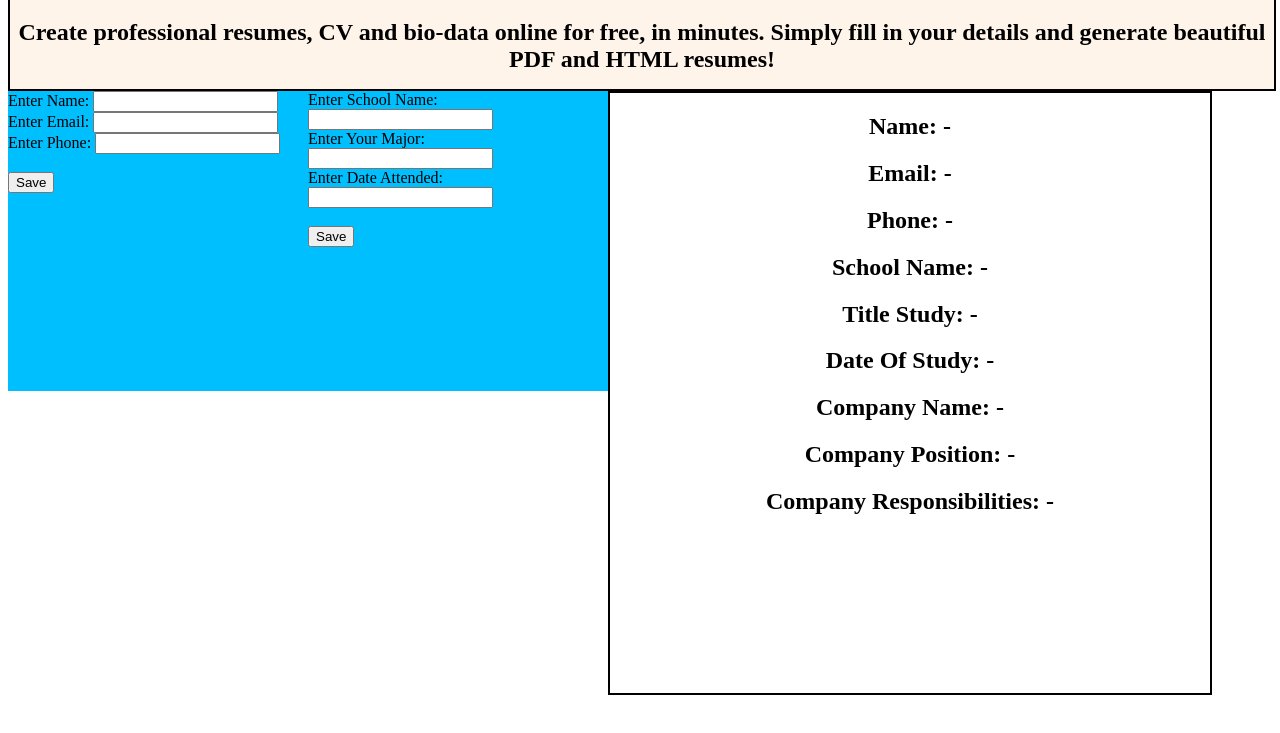
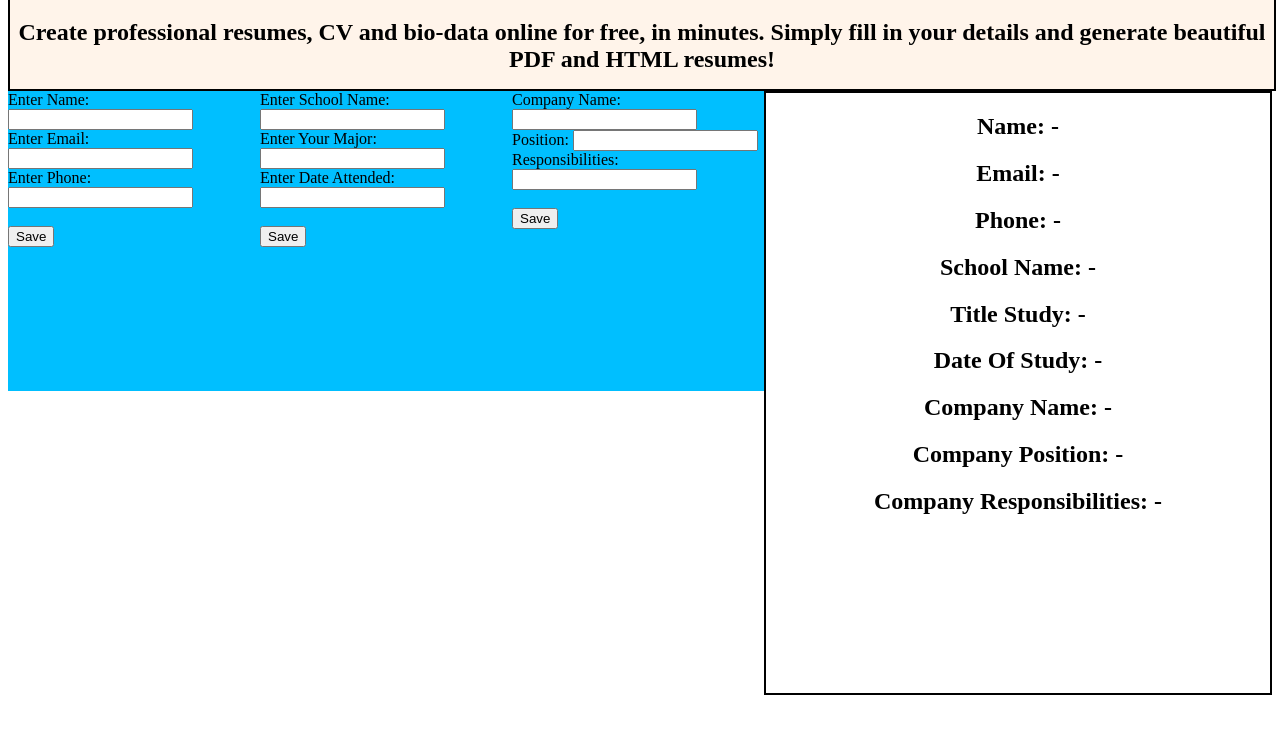
Before and after one commit to rcamach7/CV-Generator, a React app: page / in a window 1280 px wide. Shown: the part 71-804 px from the top of the page. Built offline with nearby package versions, Linux system fonts and the light colour scheme.

Commit message:
finished exp component

```diff
--- a/src/components/App.js
+++ b/src/components/App.js
@@ -3,6 +3,7 @@ import "./styling/App.css";
 import CVHeader from "./CVHeader";
 import General from "./General";
 import Education from "./Education";
+import Experience from "./Experience";
 import CVDisplay from "./CVDisplay";
 
 class App extends React.Component {
@@ -22,6 +23,7 @@ class App extends React.Component {
         }
         this.handleGeneralChange = this.handleGeneralChange.bind(this);
         this.handleEducationChange = this.handleEducationChange.bind(this);
+        this.handleExperienceChange = this.handleExperienceChange.bind(this);
     }
     // This function is passed down to its child, general. It will be triggered when user saves changes to its state properties, which in turn updates our state values.
     handleGeneralChange(name, email, phone) {
@@ -37,6 +39,14 @@ class App extends React.Component {
             schoolName: schoolName,
             titleStudy: titleStudy,
             dateStudy: dateStudy,
+        })
+    }
+
+    handleExperienceChange(companyName, companyPosition, companyResponsibilities) {
+        this.setState({
+            companyName: companyName,
+            companyPosition: companyPosition,
+            companyResponsibilities: companyResponsibilities,
         })
     }
 
@@ -57,6 +67,11 @@ class App extends React.Component {
                     {/*This component will send us any saved education info via a function call*/}
                     <Education handleEducationChange = {this.handleEducationChange} schoolName = {schoolName} titleStudy = {titleStudy} dateStudy = {dateStudy}>
                     </Education>
+
+                    {/*This component will send us any saved education info via a function call*/}
+                    <Experience handleExperienceChange = {this.handleExperienceChange} companyName = {companyName} companyPosition = {companyPosition} companyResponsibilities = {companyResponsibilities}>
+                    </Experience>
+
                     {/*Here we pass on the state to be displayed. Anytime our state variables are updated, React will take care of displaying those changes*/}
                     <CVDisplay name={name} email = {email} phone = {phone}
                         schoolName = {schoolName} titleStudy = {titleStudy} dateStudy = {dateStudy} companyName = {companyName}
--- /dev/null
+++ b/src/components/Experience.js
@@ -0,0 +1,55 @@
+import React from "react";
+import "./styling/sectionStyling.css"
+
+class Experience extends React.Component {
+    constructor(props) {
+        super(props);
+        this.state = {
+            companyName: this.props.companyName,
+            companyPosition: this.props.companyPosition,
+            companyResponsibilities: this.props.companyResponsibilities,
+        }
+    }
+
+    onChangeVal = (e) => {
+        if (e.target.id === "companyInput") {
+            this.setState({
+                companyName: e.target.value,
+            })
+        } else if (e.target.id === "positionInput") {
+            this.setState({
+                companyPosition: e.target.value,
+            })
+        } else {
+            this.setState({
+                companyResponsibilities: e.target.value,
+            })
+        }
+    }
+
+    submitFields = (e) => {
+        e.preventDefault();
+        this.props.handleExperienceChange(this.state.companyName, this.state.companyPosition, this.state.companyResponsibilities);
+    }
+
+    render() {
+        return (
+            <div className="Experience">
+                <form onSubmit={this.submitFields}>
+                    {/* onChange will update state on ANY character change in the form value, ensuring that once 'save' is clicked, the state values reflect what the user has entered.*/}
+                    <label htmlFor="companyInput">Company Name: </label>
+                    <input type="text" id="companyInput" onChange={this.onChangeVal}/><br/>
+
+                    <label htmlFor="positionInput">Position: </label>
+                    <input type="text" id="positionInput" onChange={this.onChangeVal}/><br/>
+
+                    <label htmlFor="responsibilitiesInput">Responsibilities: </label>
+                    <input type="text" id="responsibilitiesInput" onChange={this.onChangeVal}/><br/><br/>
+
+                    <button type="submit">Save</button>
+                </form>
+            </div>
+        );
+    }
+}
+export default Experience;
--- a/src/components/General.js
+++ b/src/components/General.js
@@ -28,7 +28,7 @@ class General extends React.Component {
         }
     }
     // This will invoke our parent function, and pass UP values of our current state the user requested to save.
-    submitNewName = (e) => {
+    submitFields = (e) => {
         e.preventDefault();
         this.props.handleGeneralChange(this.state.name, this.state.email, this.state.phone);
     }
@@ -36,7 +36,7 @@ class General extends React.Component {
     render() {
         return(
             <div className="General">
-                <form onSubmit={this.submitNewName}>
+                <form onSubmit={this.submitFields}>
                     {/* onChange will update state on ANY character change in the form value, ensuring that once 'save' is clicked, the state values reflect what the user has entered.*/}
                     <label htmlFor="nameInput">Enter Name: </label>
                     <input type="text" id="nameInput" onChange={this.onChangeVal}/><br/>
--- a/src/components/styling/sectionStyling.css
+++ b/src/components/styling/sectionStyling.css
@@ -1,4 +1,4 @@
-.General, .Education {
+.General, .Education, .Experience {
     width: 300px;
     height: 300px;
 
```
